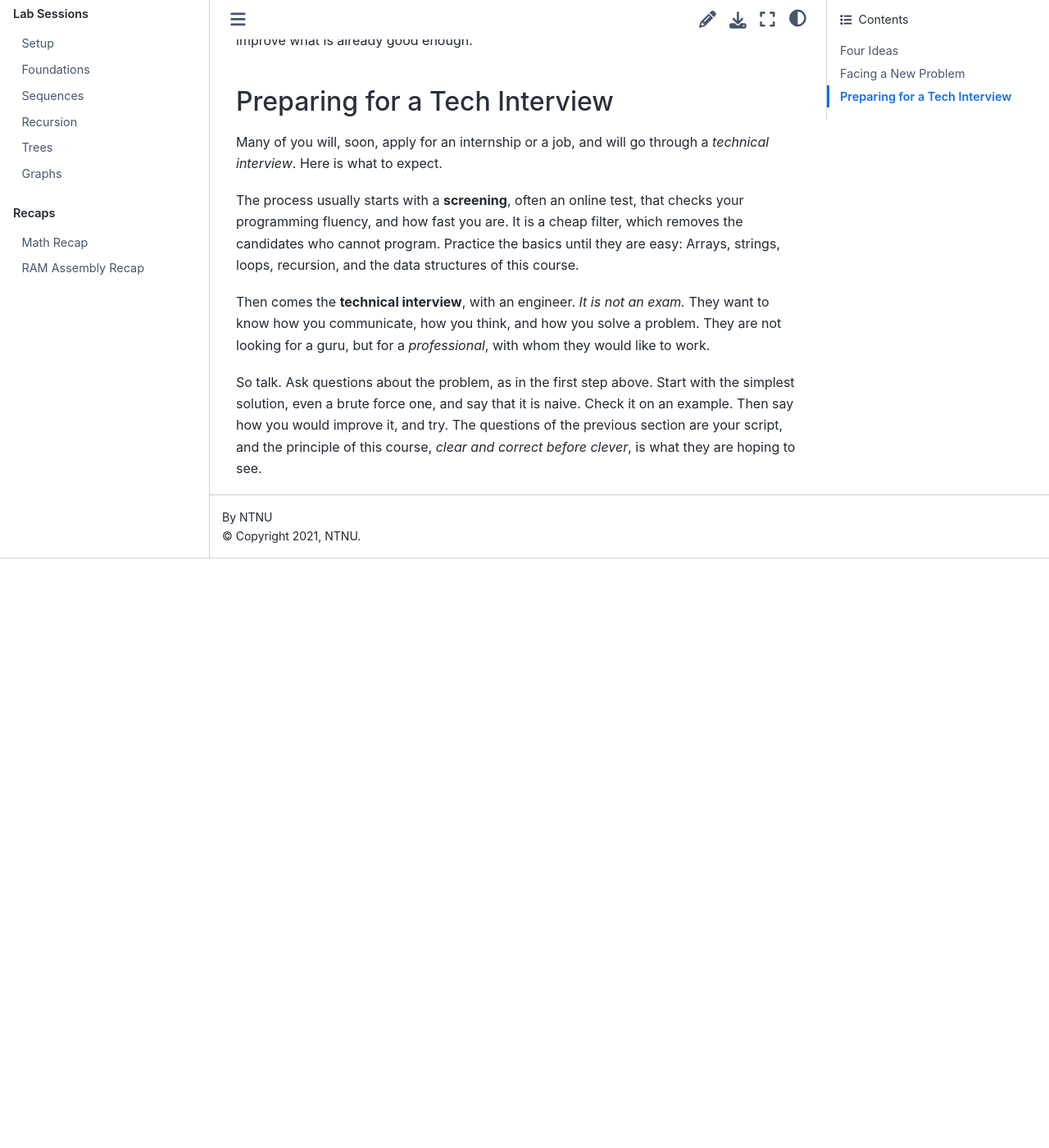
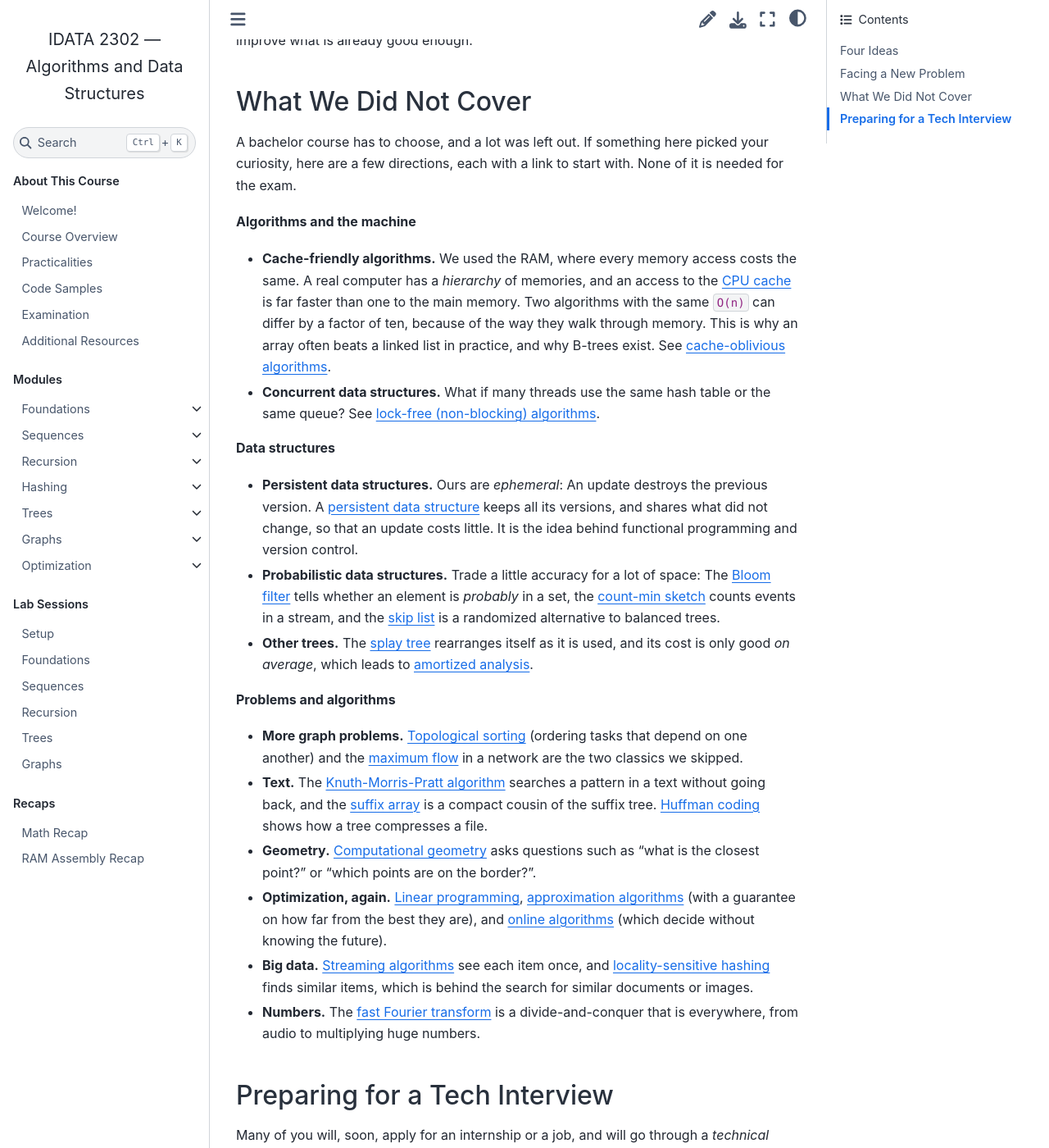
Before and after one commit to fchauvel/ntnu-idata2302-website, a Sphinx documentation site: the page built from source/design/index.rst, in a window 1280 px wide and 1400 px high, scrolled down 2586 px. Shown: the whole window at 82% size. Built offline with Sphinx 7.4.7 and the Sphinx Book theme 1.1.4, drawn with Linux system fonts in a browser that asks for light colours; before the commit the page ends 3267 px from its top, so only the background shows below that.

Commit message:
content: point to what the course did not cover
Co-Authored-By: Claude Sonnet 5.5 <noreply@anthropic.com>

```diff
--- a/source/design/index.rst
+++ b/source/design/index.rst
@@ -92,6 +92,75 @@ solution that works, there is still the question: Where does it struggle? Can I
 improve on this very aspect? Do not improve what is already good enough.
 
 
+What We Did Not Cover
+=====================
+
+A bachelor course has to choose, and a lot was left out. If something here picked
+your curiosity, here are a few directions, each with a link to start with. None of
+it is needed for the exam.
+
+**Algorithms and the machine**
+
+- **Cache-friendly algorithms.** We used the RAM, where every memory access costs
+  the same. A real computer has a *hierarchy* of memories, and an access to the
+  `CPU cache <https://en.wikipedia.org/wiki/CPU_cache>`_ is far faster than one to the
+  main memory. Two algorithms with the same ``O(n)`` can differ by a factor of ten,
+  because of the way they walk through memory. This is why an array often beats a
+  linked list in practice, and why B-trees exist. See `cache-oblivious algorithms
+  <https://en.wikipedia.org/wiki/Cache-oblivious_algorithm>`_.
+- **Concurrent data structures.** What if many threads use the same hash table or the
+  same queue? See `lock-free (non-blocking) algorithms
+  <https://en.wikipedia.org/wiki/Non-blocking_algorithm>`_.
+
+**Data structures**
+
+- **Persistent data structures.** Ours are *ephemeral*: An update destroys the
+  previous version. A `persistent data structure
+  <https://en.wikipedia.org/wiki/Persistent_data_structure>`_ keeps all its versions,
+  and shares what did not change, so that an update costs little. It is the idea
+  behind functional programming and version control.
+- **Probabilistic data structures.** Trade a little accuracy for a lot of space: The
+  `Bloom filter <https://en.wikipedia.org/wiki/Bloom_filter>`_ tells whether an
+  element is *probably* in a set, the `count-min sketch
+  <https://en.wikipedia.org/wiki/Count%E2%80%93min_sketch>`_ counts events in a
+  stream, and the `skip list <https://en.wikipedia.org/wiki/Skip_list>`_ is a
+  randomized alternative to balanced trees.
+- **Other trees.** The `splay tree <https://en.wikipedia.org/wiki/Splay_tree>`_
+  rearranges itself as it is used, and its cost is only good *on average*, which
+  leads to `amortized analysis <https://en.wikipedia.org/wiki/Amortized_analysis>`_.
+
+**Problems and algorithms**
+
+- **More graph problems.** `Topological sorting
+  <https://en.wikipedia.org/wiki/Topological_sorting>`_ (ordering tasks that depend
+  on one another) and the `maximum flow
+  <https://en.wikipedia.org/wiki/Maximum_flow_problem>`_ in a network are the two
+  classics we skipped.
+- **Text.** The `Knuth-Morris-Pratt algorithm
+  <https://en.wikipedia.org/wiki/Knuth%E2%80%93Morris%E2%80%93Pratt_algorithm>`_
+  searches a pattern in a text without going back, and the `suffix array
+  <https://en.wikipedia.org/wiki/Suffix_array>`_ is a compact cousin of the suffix
+  tree. `Huffman coding <https://en.wikipedia.org/wiki/Huffman_coding>`_ shows how
+  a tree compresses a file.
+- **Geometry.** `Computational geometry
+  <https://en.wikipedia.org/wiki/Computational_geometry>`_ asks questions such as
+  "what is the closest point?" or "which points are on the border?".
+- **Optimization, again.** `Linear programming
+  <https://en.wikipedia.org/wiki/Linear_programming>`_, `approximation algorithms
+  <https://en.wikipedia.org/wiki/Approximation_algorithm>`_ (with a guarantee on how
+  far from the best they are), and `online algorithms
+  <https://en.wikipedia.org/wiki/Online_algorithm>`_ (which decide without knowing
+  the future).
+- **Big data.** `Streaming algorithms
+  <https://en.wikipedia.org/wiki/Streaming_algorithm>`_ see each item once, and
+  `locality-sensitive hashing
+  <https://en.wikipedia.org/wiki/Locality-sensitive_hashing>`_ finds similar items,
+  which is behind the search for similar documents or images.
+- **Numbers.** The `fast Fourier transform
+  <https://en.wikipedia.org/wiki/Fast_Fourier_transform>`_ is a divide-and-conquer
+  that is everywhere, from audio to multiplying huge numbers.
+
+
 Preparing for a Tech Interview
 ==============================
 
```
